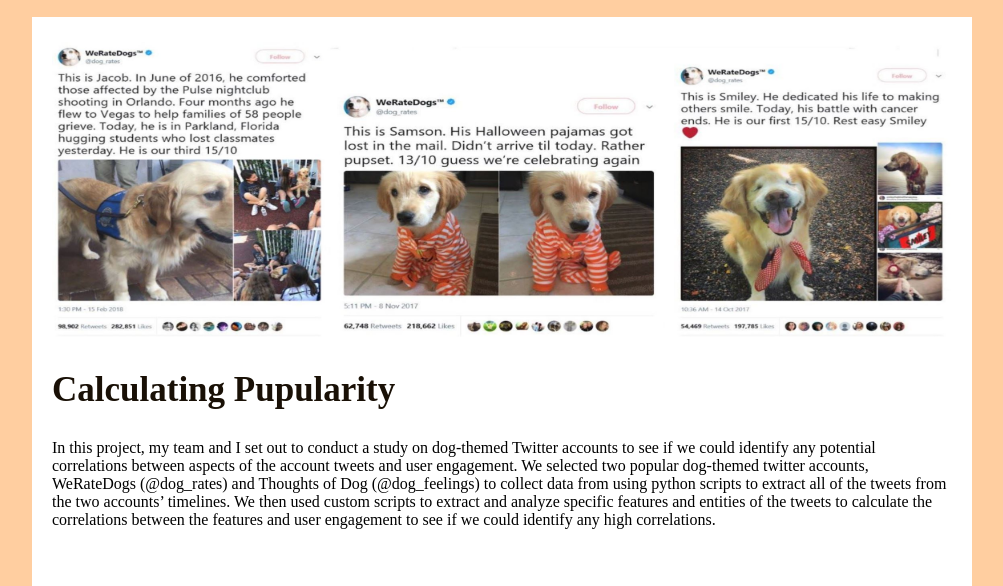
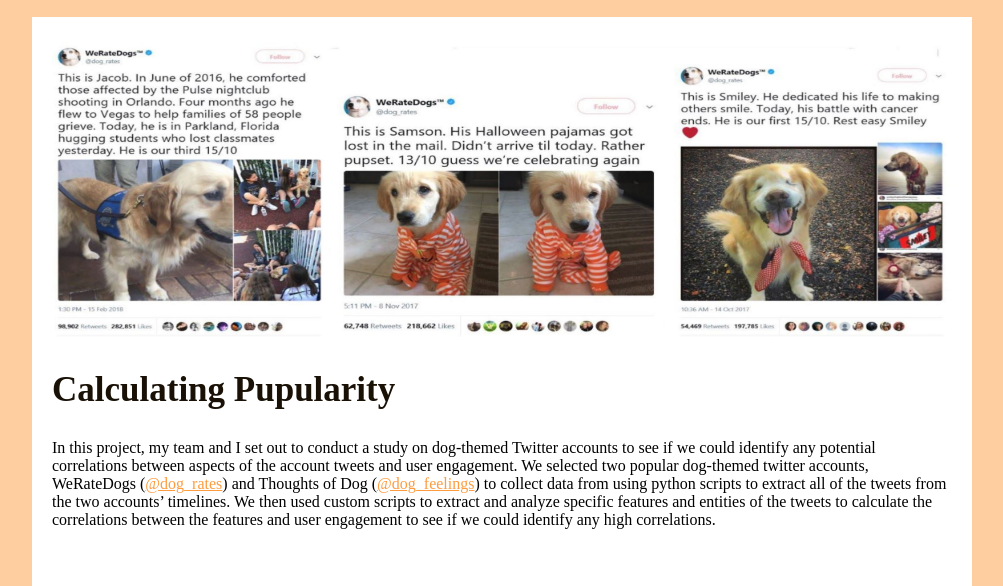
Before and after one commit to tstandle/tstandle.github.io, a plain HTML site: page pupularity.html in a window 1280 px wide. Shown: the part 201-787 px from the top of the page, without its empty margins (138-1141 px from the left). Drawn offline with Linux system fonts and the light colour scheme.

Commit message:
Add files via upload

```diff
--- a/pupularity.html
+++ b/pupularity.html
@@ -41,7 +41,7 @@
 
 <h1>Calculating Pupularity</h1>
 
-<p style="margin-bottom: 60px">In this project, my team and I set out to conduct a study on dog-themed Twitter accounts to see if we could identify any potential correlations between aspects of the account tweets and user engagement. We selected two popular dog-themed twitter accounts, WeRateDogs (@dog_rates) and Thoughts of Dog (@dog_feelings) to collect data from using python scripts to extract all of the tweets from the two accounts’ timelines. We then used custom scripts to extract and analyze specific features and entities of the tweets to calculate the correlations between the features and user engagement to see if we could identify any high correlations.</p>
+<p style="margin-bottom: 60px">In this project, my team and I set out to conduct a study on dog-themed Twitter accounts to see if we could identify any potential correlations between aspects of the account tweets and user engagement. We selected two popular dog-themed twitter accounts, WeRateDogs (<a href="https://twitter.com/dog_rates?ref_src=twsrc%5Egoogle%7Ctwcamp%5Eserp%7Ctwgr%5Eauthor">@dog_rates</a>) and Thoughts of Dog (<a href="https://twitter.com/dog_feelings?ref_src=twsrc%5Egoogle%7Ctwcamp%5Eserp%7Ctwgr%5Eauthor">@dog_feelings</a>) to collect data from using python scripts to extract all of the tweets from the two accounts’ timelines. We then used custom scripts to extract and analyze specific features and entities of the tweets to calculate the correlations between the features and user engagement to see if we could identify any high correlations.</p>
 
 <div style="float:left; margin-right: 10px; width: 65%;">
 <h2>Study Report</h2>
```
